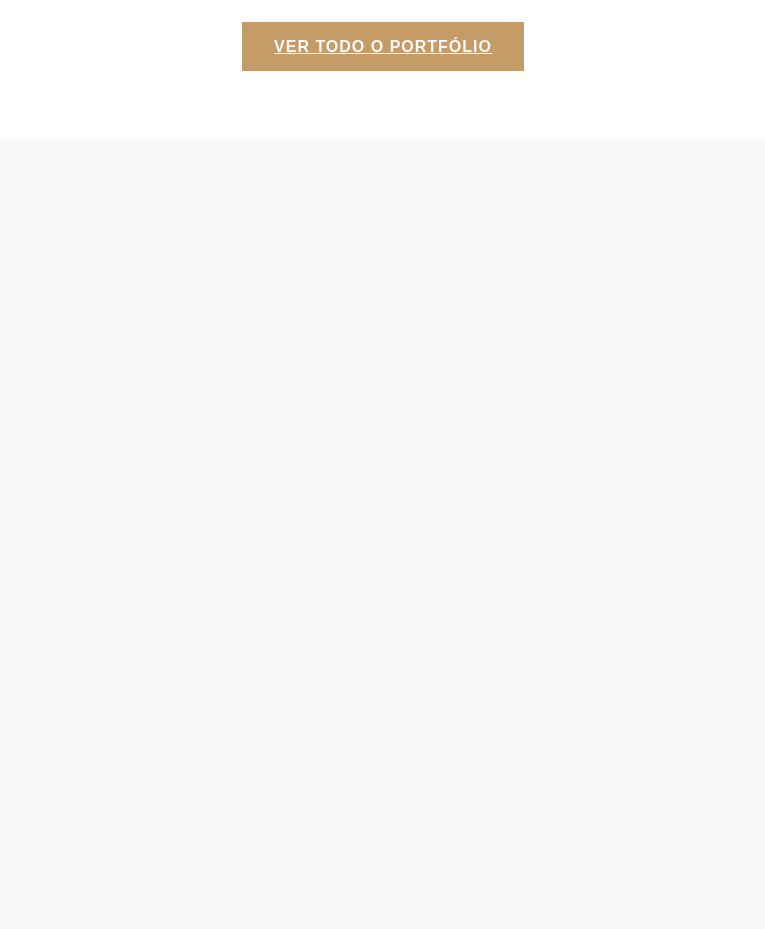
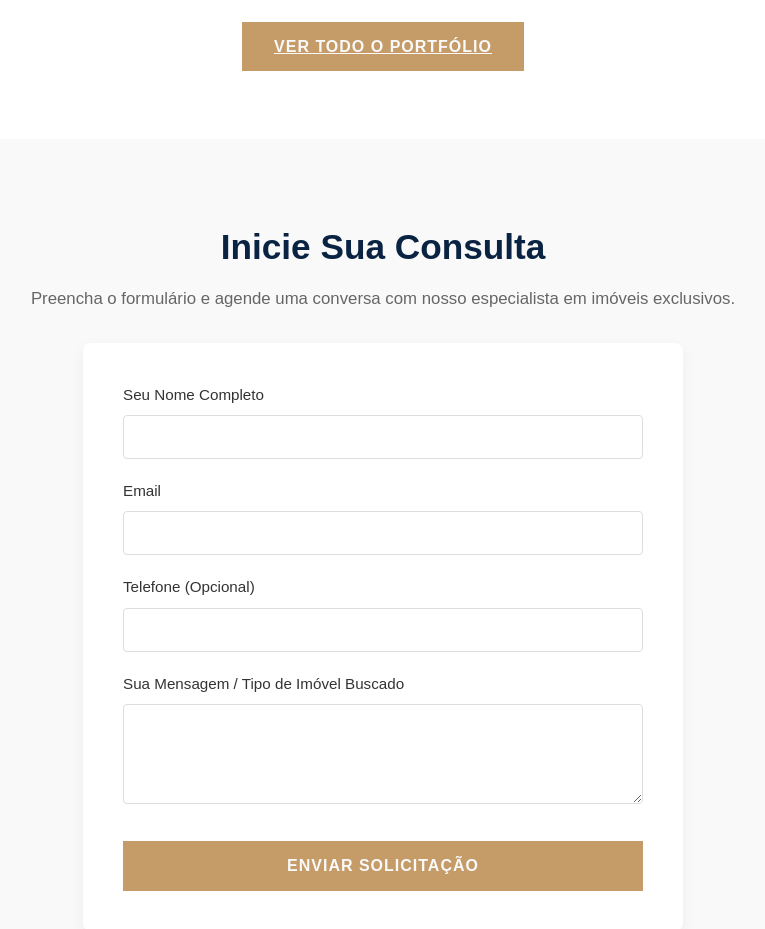
Before and after one commit to PatricAugusto/Free-Template-Corretor-v1, a React (Vite) app: page / in a window 1280 px wide. Shown: the part 2120-3049 px from the top of the page, without its empty margins (257-1022 px from the left). Before the commit the page ends 2259 px from the top, so only its background shows below. Built offline with nearby package versions, Linux system fonts and the light colour scheme.

Commit message:
feat: Adiciona Contact Form Section

```diff
--- a/src/App.jsx
+++ b/src/App.jsx
@@ -3,6 +3,7 @@ import { Header } from './components/Header';
 import { HeroSection } from './components/HeroSection';
 import { FeatureSection } from './components/FeatureSection';
 import { PropertiesPreview } from './components/PropertiesPreview';
+import { ContactForm } from './components/ContactForm';
 
 const Container = styled.div`
   max-width: 1200px;
@@ -19,7 +20,9 @@ function App() {
       <Container>
         <FeatureSection />
         <PropertiesPreview />
+        <ContactForm />
       </Container>
+
     </div>
   );
 }
--- /dev/null
+++ b/src/components/ContactForm.jsx
@@ -0,0 +1,113 @@
+import React from 'react';
+import styled from 'styled-components';
+import { Button } from './Button';
+
+const SectionWrapper = styled.section`
+  padding: 80px 0;
+  background-color: var(--color-background);
+  text-align: center;
+`;
+
+const FormWrapper = styled.div`
+  max-width: 600px;
+  margin: 0 auto;
+  padding: 40px;
+  background: white;
+  border-radius: 8px;
+  box-shadow: 0 5px 15px rgba(0, 0, 0, 0.05);
+  text-align: left;
+`;
+
+const SectionTitle = styled.h2`
+  font-size: 2.2rem;
+  font-weight: 700;
+  color: var(--color-primary);
+  margin-bottom: 10px;
+  text-align: center;
+`;
+
+const SectionSubtitle = styled.p`
+  font-size: 1.05rem;
+  color: #666;
+  margin-bottom: 30px;
+  text-align: center;
+`;
+
+const FormGroup = styled.div`
+  margin-bottom: 20px;
+`;
+
+const Label = styled.label`
+  display: block;
+  font-size: 0.95rem;
+  font-weight: 500;
+  color: var(--color-text);
+  margin-bottom: 8px;
+`;
+
+const Input = styled.input`
+  width: 100%;
+  padding: 12px;
+  border: 1px solid #ddd;
+  border-radius: 4px;
+  font-size: 1rem;
+  transition: border-color 0.3s ease, box-shadow 0.3s ease;
+
+  &:focus {
+    border-color: var(--color-secondary);
+    outline: none;
+    box-shadow: 0 0 0 2px rgba(197, 156, 104, 0.2);
+  }
+`;
+
+const Textarea = styled(Input).attrs({ as: 'textarea' })`
+  resize: vertical;
+  min-height: 100px;
+`;
+
+const SubmitButton = styled(Button)`
+  width: 100%;
+  margin-top: 10px;
+`;
+
+
+export const ContactForm = () => {
+  return (
+    <SectionWrapper id="contact">
+      <SectionTitle>Inicie Sua Consulta</SectionTitle>
+      <SectionSubtitle>
+        Preencha o formulário e agende uma conversa com nosso especialista em imóveis exclusivos.
+      </SectionSubtitle>
+
+      <FormWrapper>
+        <form onSubmit={(e) => { e.preventDefault(); alert("Formulário Submetido! (Ação de envio deve ser implementada)"); }}>
+
+          <FormGroup>
+            <Label htmlFor="name">Seu Nome Completo</Label>
+            <Input type="text" id="name" required />
+          </FormGroup>
+
+          <FormGroup>
+            <Label htmlFor="email">Email</Label>
+            <Input type="email" id="email" required />
+          </FormGroup>
+
+          <FormGroup>
+            <Label htmlFor="phone">Telefone (Opcional)</Label>
+            <Input type="tel" id="phone" />
+          </FormGroup>
+
+          <FormGroup>
+            <Label htmlFor="message">Sua Mensagem / Tipo de Imóvel Buscado</Label>
+            <Textarea id="message" required />
+          </FormGroup>
+
+          <SubmitButton type="submit">
+            Enviar Solicitação
+          </SubmitButton>
+
+        </form>
+      </FormWrapper>
+    </SectionWrapper>
+  );
+};
```
